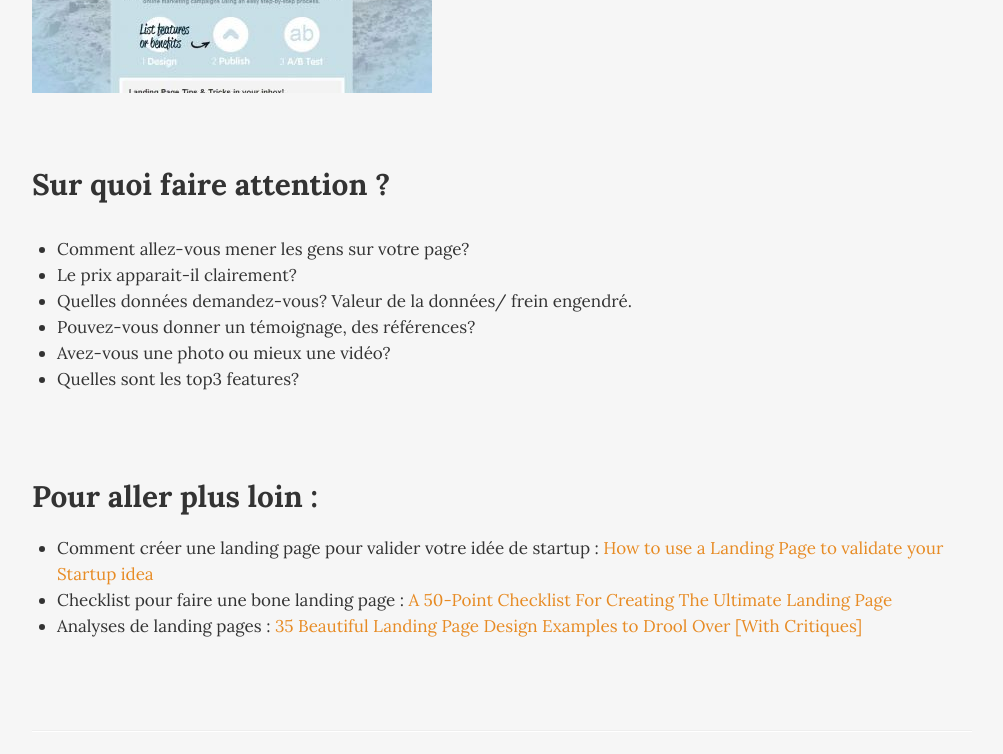
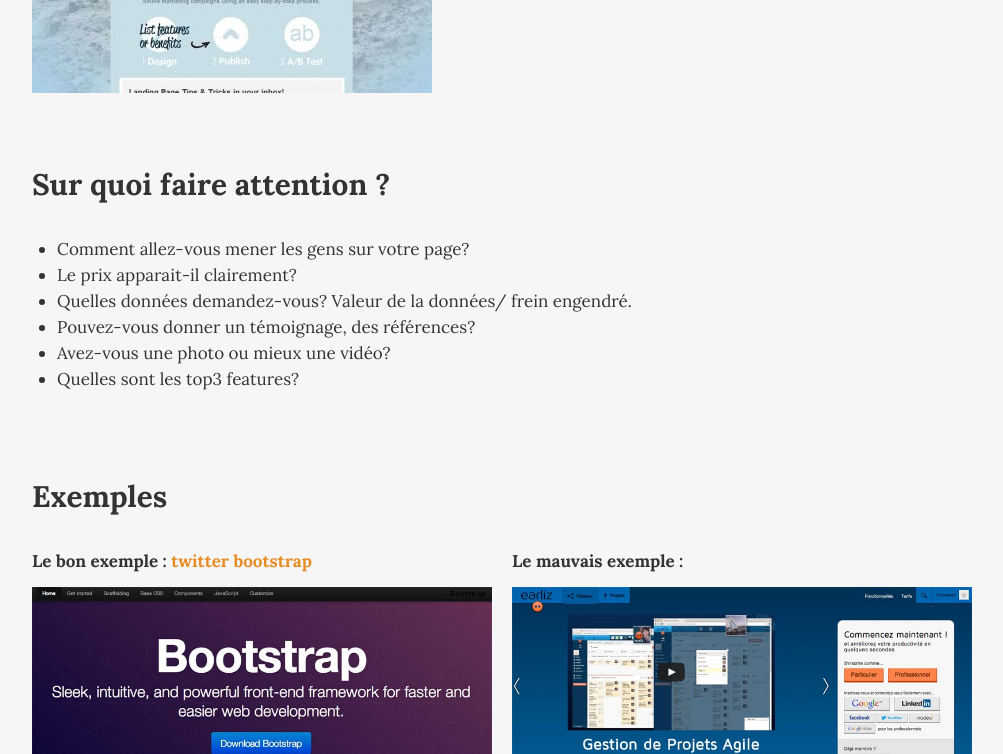
Before and after one commit to nrichand/LeanStartup-devoxx, a plain HTML site: page index.html in a window 1280 px wide. Shown: the part 4288-5042 px from the top of the page, without its empty margins (138-1141 px from the left). Drawn offline with nearby package versions, Linux system fonts and the light colour scheme; a script that the page names is missing.

Commit message:
ajout exemples

```diff
--- a/index.html
+++ b/index.html
@@ -154,7 +154,7 @@
 					<div class="row">
 						<div class="span10">
 							<blockquote>
-							<p>Le MVP final doit démonter le business model. Les MVP intermédiaire testent les composantes à haut risque du business model.</p>
+							<p>Le MVP final doit démonter le business model. Les MVP intermédiaires testent les composantes à haut risque du business model.</p>
 							<small>
 								"The Entrepreneur's Guide to Customer Development: A cheat sheet to The Four Steps to the Epiphany"
 							</small>
@@ -186,7 +186,7 @@
 					<div class="row">
 						<div class="span12">
 							<p>Créez-vous un compte gratuit sur <a href="http://landerapp.com/">lander</a> :</p>
-							<img src="img/landerapp.jpg">
+							<a href="http://landerapp.com/"><img src="img/landerapp.jpg"></a>
 						</div>
 					</div>
 
@@ -205,6 +205,21 @@
 									<li>Quelles sont les top3 features?</li>
 								</ul>
 							</p>
+						</div>
+					</div>
+
+					<br><br>
+
+					<h3>Exemples</h3>
+					<div class="row">
+						<div class="span6">
+							<h5> Le bon exemple : <a href="http://twitter.github.com/bootstrap/">twitter bootstrap</a></h5>
+							<a href="img/Bootstrap.jpg"><img src="img/Bootstrap.jpg"></a>
+						</div>
+
+						<div class="span6">
+							<h5> Le mauvais exemple :</h5>
+							<a href="img/earliz.jpg"><img src="img/earliz.jpg"></a>
 						</div>
 					</div>
 
```
